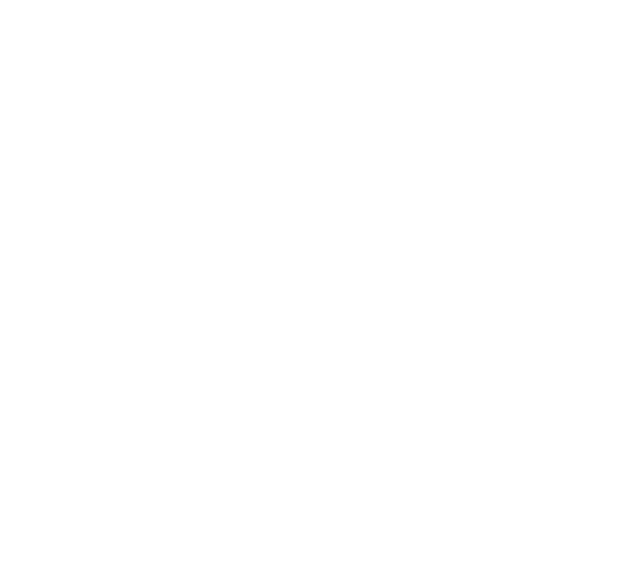
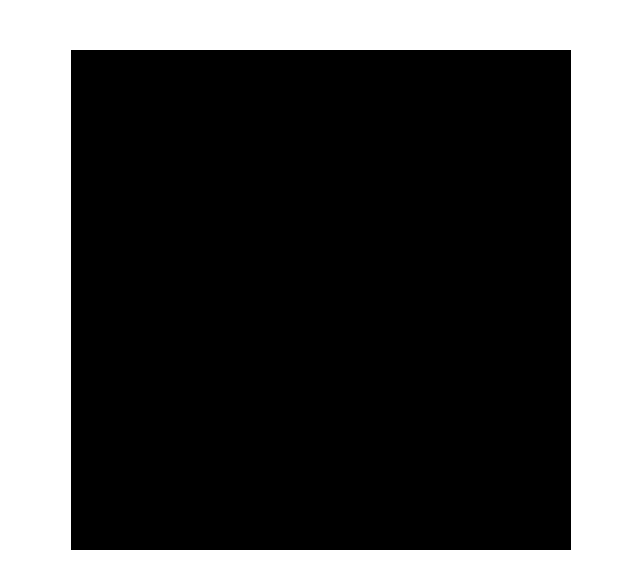
Before and after one commit to gghg1989/text_starfield, a plain HTML site: page domversion.html in a window 1280 px wide. Shown: the whole page, without its empty margins (319-959 px from the left). Drawn offline with Linux system fonts and the light colour scheme.

Commit message:
Add css style file.

```diff
--- a/domversion.html
+++ b/domversion.html
@@ -2,9 +2,10 @@
 <html>
 <head>
   <title>3D Text Starfield without Canvas</title>
+  <link rel="stylesheet" type="text/css" href="style.css">
   <script type="text/javascript" src="script.js"></script>
 <body>
-  <div id='Starfield' width='500' height='400'>
+  <div id='Starfield' class="main" width='500' height='400'>
   </div>
 </body>
 </html>
--- a/script.js
+++ b/script.js
@@ -1,4 +1,3 @@
-console.log("loaded");
 MAX_DEPTH = 32;
 FPS = 32;
 MAX_SIZE = 50;
--- /dev/null
+++ b/style.css
@@ -0,0 +1,6 @@
+.main {
+	width: 500px;
+	height: 500px;
+	background-color: black;
+	margin: 50px auto;
+}
```
